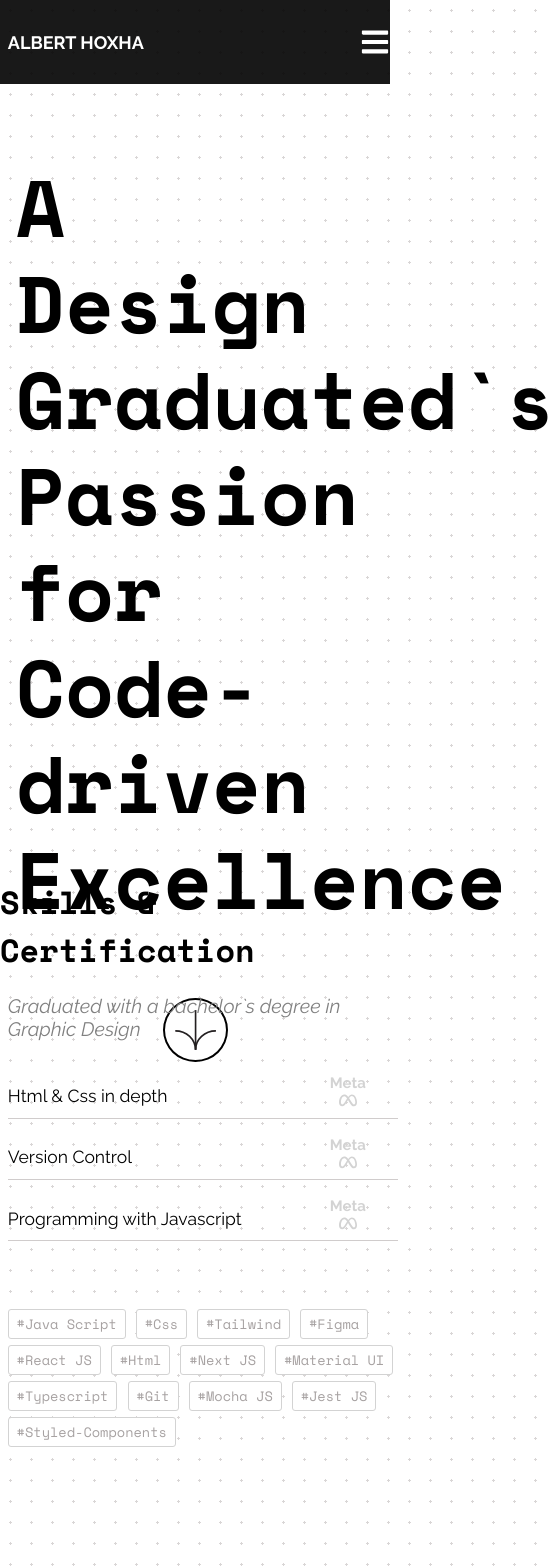
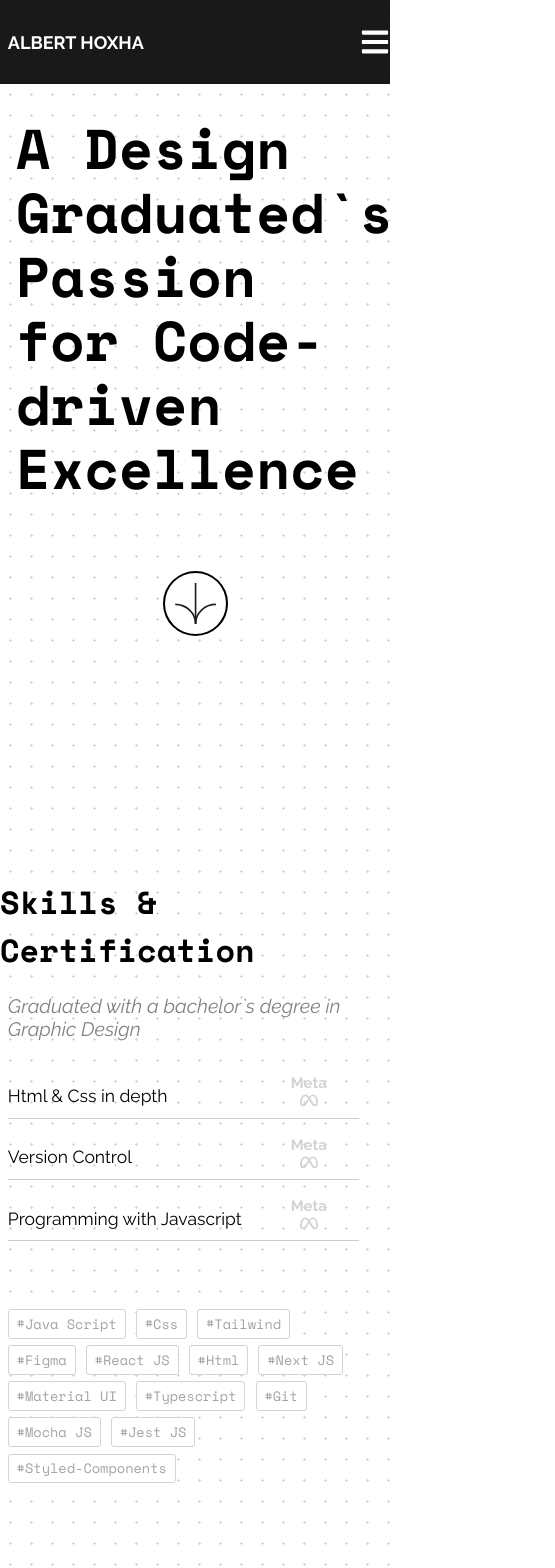
Before and after one commit to alberthoxha/Portfolio, a React (Vite) app: page / in a window 390 px wide. Shown: the top 1568 px of the page, 555 px wide, since content can reach past the window. Built offline with nearby package versions, Linux system fonts and the light colour scheme.

Commit message:
fixing-errors

```diff
--- a/src/component/About.css
+++ b/src/component/About.css
@@ -92,14 +92,14 @@
   }
 
   .contents {
-    max-width: 100%;
+    max-width: 100vw;
     margin: 0 auto;
   }
   .cert {
     display: flex;
     flex-direction: column;
     margin: 0 2vw;
-    width: 100%;
+    width: 90vw;
     font-family: var(--ff-primary);
   }
   .cert .list {
--- a/src/component/Hero.css
+++ b/src/component/Hero.css
@@ -24,9 +24,9 @@
     max-width: 100%;
   }
   .hero h5 {
-    font-size: 5rem;
-    line-height: 6rem;
-    margin-top: 15vw;
+    font-size: 3.5rem;
+    line-height: 4rem;
+    margin-top: 1rem;
   }
   .arrow {
     margin-top: 2rem;
--- a/src/component/Navbar.css
+++ b/src/component/Navbar.css
@@ -74,7 +74,7 @@
     margin-left: 2vw;
   }
   .header {
-    max-width: 100%;
+    max-width: 100vw;
     background-color: rgba(0, 0, 0, 0.9);
   }
 
```
